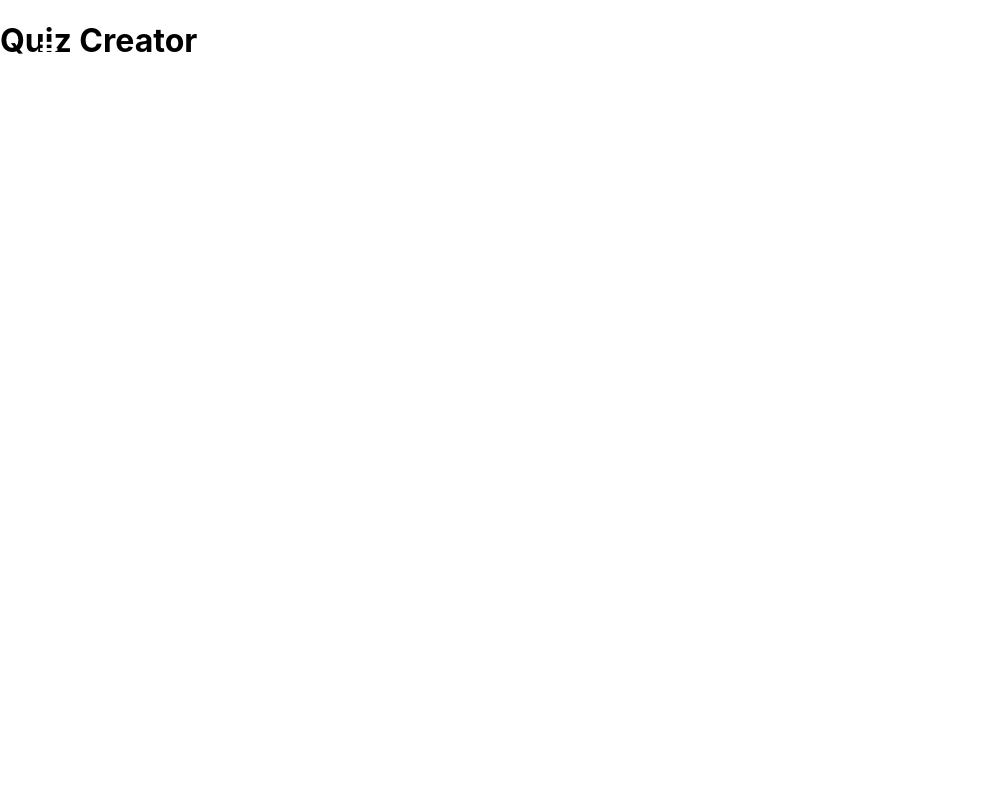
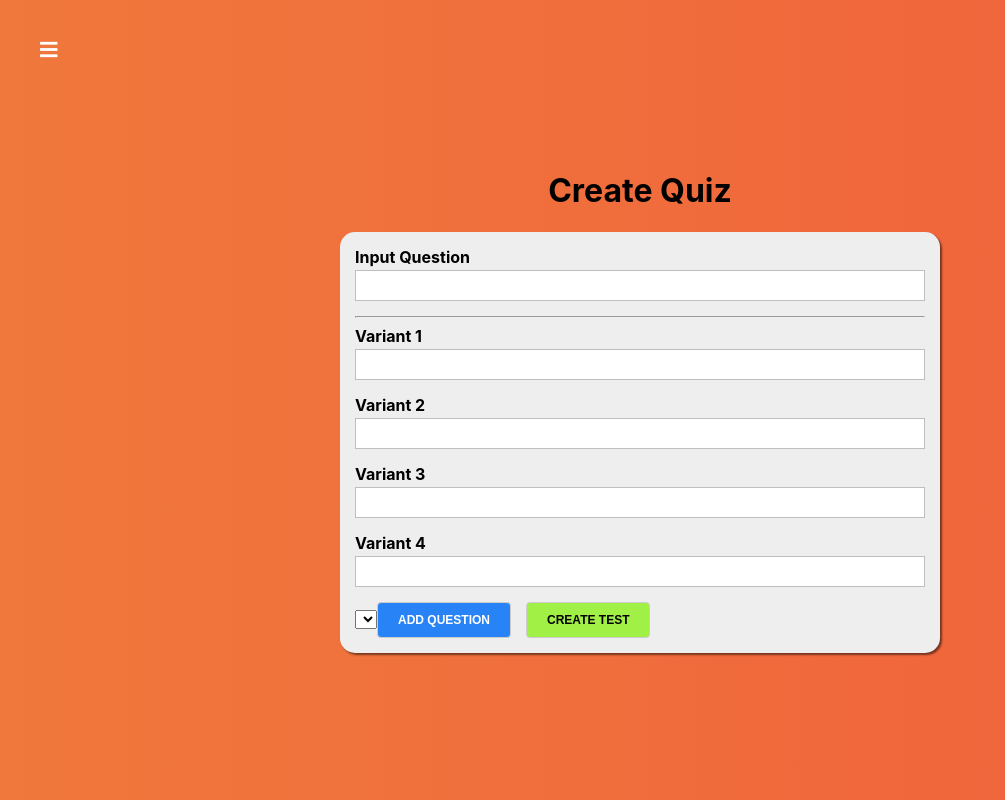
Before and after one commit to coolqwebs/quiz_app, a React (Create React App) app: page /quiz-creator in a window 1280 px wide. Shown: the whole page, without its empty margins (0-1005 px from the left). Built offline with nearby package versions, Linux system fonts and the light colour scheme.

Commit message:
some improvoments

```diff
--- a/package.json
+++ b/package.json
@@ -6,6 +6,7 @@
     "@testing-library/jest-dom": "^5.11.9",
     "@testing-library/react": "^11.2.5",
     "@testing-library/user-event": "^12.8.3",
+    "is_js": "^0.9.0",
     "react": "^17.0.1",
     "react-dom": "^17.0.1",
     "react-router-dom": "^5.2.0",
--- a/src/Components/Navigation/Drawer/Drawer.jsx
+++ b/src/Components/Navigation/Drawer/Drawer.jsx
@@ -6,7 +6,7 @@ import BackDrop from "../../UI/BackDrop/BackDrop";
 const links = [
     { to: "/", label: "Список", exact: true },
     { to: "/auth", label: "Авторизация", exact: false },
-    { to: "/QuizCreator", label: "Создать тест", exact: false },
+    { to: "/quiz-creator", label: "Создать тест", exact: false },
 ];
 class Drawer extends Component {
     clickHandler = () => {
--- /dev/null
+++ b/src/Form/formFramework.js
@@ -0,0 +1,9 @@
+export function createControl(config, validation) {
+    return {
+        ...config,
+        validation,
+        valid: !validation,
+        touched: false,
+        value: ''
+    }
+}
--- a/src/containers/Auth/Auth.jsx
+++ b/src/containers/Auth/Auth.jsx
@@ -2,8 +2,11 @@ import React, { Component } from "react";
 import styles from "./Auth.module.css"
 import Button from "../../Components/UI/Button/Button"
 import Input from "../../Components/UI/Input/Input"
+import is from "is_js"
+
 export default class Auth extends Component {
     state = {
+        isFormVAlid: false,
         formControls: {
             email: {
                 value: '',
@@ -41,8 +44,46 @@ export default class Auth extends Component {
     submitHandler = event => {
         event.preventDefault();
     }
+    validateControl(value, validation) {
+        if (!validation) {
+            return true
+        }
+
+        let isValid = true
+
+        if (validation.required) {
+            isValid = value.trim() !== ' ' && isValid
+        }
+
+        if (validation.email) {
+            isValid = is.email(value) && isValid
+        }
+
+        if (validation.minLength) {
+            isValid = value.length >= validation.minLength && isValid
+        }
+
+        return isValid
+    }
     onChangeHandler = (event, controlName) => {
-        console.log(`${controlName}: `, event.target.value)
+        const formControls = { ...this.state.formControls }
+        const control = { ...formControls[controlName] }
+
+        control.value = event.target.value
+        control.touched = true
+        control.valid = this.validateControl(control.value, control.validation)
+
+        formControls[controlName] = control
+
+        let isFormValid = true
+
+        Object.keys(formControls).forEach(name => {
+            isFormValid = formControls[name].valid && isFormValid
+        })
+
+        this.setState({
+            formControls, isFormValid
+        })
     }
     renderInputs() {
         return Object.keys(this.state.formControls).map((controlName, index) => {
@@ -73,8 +114,20 @@ export default class Auth extends Component {
                         {this.renderInputs()}
                         {/* <Input label="Email" />
                         <Input label="Password" errorMessage={'TEST'} /> */}
-                        <Button type="success" onClick={this.loginHandler}>Log In</Button>
-                        <Button type="primary" onClick={this.registerHandler}>Register</Button>
+                        <Button
+                            type="success"
+                            onClick={this.loginHandler}
+                            disabled={!this.state.isFormVAlid}
+                        >
+                            Log In
+                        </Button>
+                        <Button
+                            type="primary"
+                            onClick={this.registerHandler}
+                            disabled={!this.state.isFormVAlid}
+                        >
+                            Register
+                        </Button>
                     </form>
                 </div>
             </div>
--- a/src/containers/QuizCreator/QuizCreator.jsx
+++ b/src/containers/QuizCreator/QuizCreator.jsx
@@ -1,10 +1,98 @@
 import React, { Component } from "react";
+import styles from "./QuizCreator.module.css"
+import Button from "../../Components/UI/Button/Button"
+import Input from "../../Components/UI/Input/Input"
+import { createControl } from '../../Form/formFramework'
+import Auxiliary from '../../hoc/Auxiliary/Auxiliary'
+
+function createOptionControl(number) {
+    return createControl(
+        {
+            label: `Variant ${number}`,
+            errorMessage: 'Value cannot be empty',
+            id: number
+        }, { required: true }
+    )
+}
+function createFormControls() {
+    return {
+        question: createControl({
+            label: 'Input Question',
+            errorMessage: 'Question cannot be empty'
+        }, { required: true }),
+        option1: createOptionControl(1),
+        option2: createOptionControl(2),
+        option3: createOptionControl(3),
+        option4: createOptionControl(4)
+    }
+}
 
 export default class QuizCreator extends Component {
+
+    state = {
+        quiz: [],
+        formControls: createFormControls()
+    }
+    submitHandler = event => {
+        event.preventDefault()
+    }
+
+    addQuestionHandler = () => {
+
+    }
+
+    createQuizHandler = () => {
+
+    }
+
+    changeHandler = (value, controlName) => {
+
+    }
+
+    renderControls() {
+        return Object.keys(this.state.formControls).map((controlName, index) => {
+            const control = this.state.formControls[controlName]
+
+            return (
+                <Auxiliary key={controlName + index}>
+                    <Input
+                        label={control.label}
+                        value={control.value}
+                        valid={control.valid}
+                        shouldValidate={!!control.validation}
+                        touched={control.touched}
+                        errorMessage={control.errorMessage}
+                        onChange={event => this.changeHandler(event.target.value, controlName)}
+                    />
+                    { index === 0 ? <hr /> : null}
+                </Auxiliary>
+            )
+        })
+    }
+
     render() {
         return (
-            <div className="">
-                <h1>Quiz Creator</h1>
+            <div className={styles.QuizCreator}>
+                <div>
+                    <h1>Create Quiz</h1>
+                    <form onSubmit={this.submitHandler}>
+
+                        {this.renderControls()}
+                        <select></select>
+                        <Button
+                            type="primary"
+                            onChange={this.addQuestionHandler}
+                        >
+                            Add Question
+                        </Button>
+                        <Button
+                            type="success"
+                            onChange={this.createQuizHandler}
+                        >
+                            Create Test
+                        </Button>
+                    </form>
+                </div>
             </div>
         );
     }
--- /dev/null
+++ b/src/containers/QuizCreator/QuizCreator.module.css
@@ -0,0 +1,24 @@
+.QuizCreator {
+    display: flex;
+    justify-content: center;
+    padding-top: 150px;
+    flex-grow: 1;
+    width: 100%;
+    background: linear-gradient(270deg, #f0613c 0%, #f0783c 100%);
+}
+
+.QuizCreator > div {
+    width: 100%;
+    max-width: 600px;
+    padding: 0 20px;
+}
+.QuizCreator h1 {
+    text-align: center;
+}
+
+.QuizCreator form {
+    background: #eee;
+    border-radius: 15px;
+    padding:15px;
+    box-shadow: 2px 2px 2px rgba(0,0,0, .5);
+}
--- /dev/null
+++ b/src/hoc/Auxiliary/Auxiliary.jsx
@@ -0,0 +1,3 @@
+const Auxiliary = props => props.children
+
+export default Auxiliary
```
Also changed, not shown: 1 other file (tests, documents, lock files or other folders).
